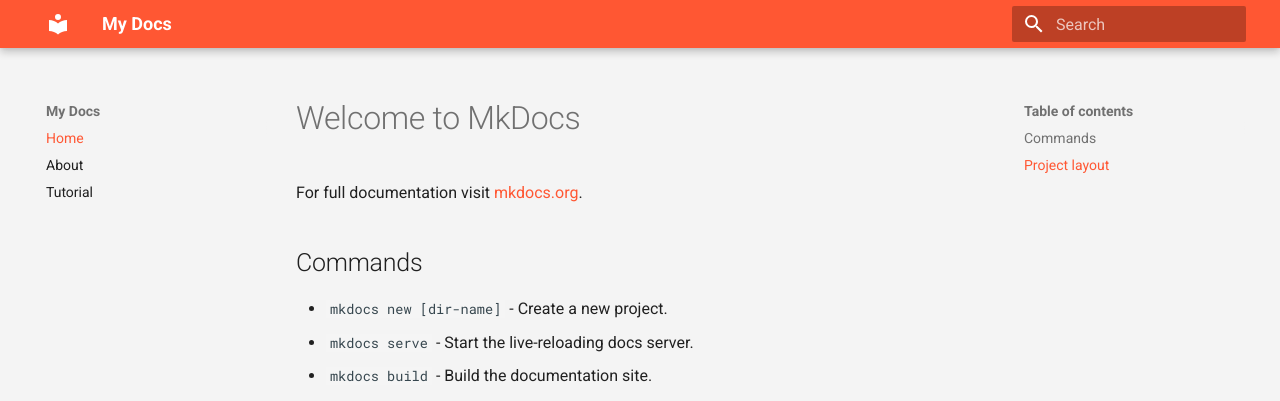
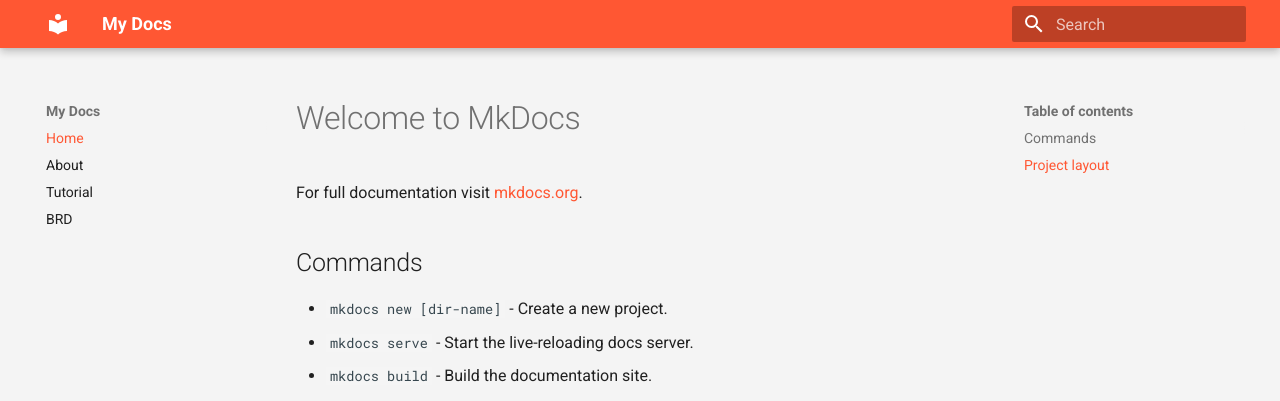
Before and after one commit to putrins21/my-docs, an MkDocs documentation site: the page built from docs/index.md, in a window 1280 px wide. Shown: the top 401 px of the page. Built offline with MkDocs 1.6.1 and Material for MkDocs 9.7.7, drawn with Linux system fonts in a browser that asks for light colours.

Commit message:
Update mkdocs.yml

```diff
--- a/mkdocs.yml
+++ b/mkdocs.yml
@@ -3,6 +3,7 @@
   - Home: index.md
   - About: about.md
   - Tutorial: tutorial.md
+  - BRD: brd.md
 
 theme:
   name: material
```
